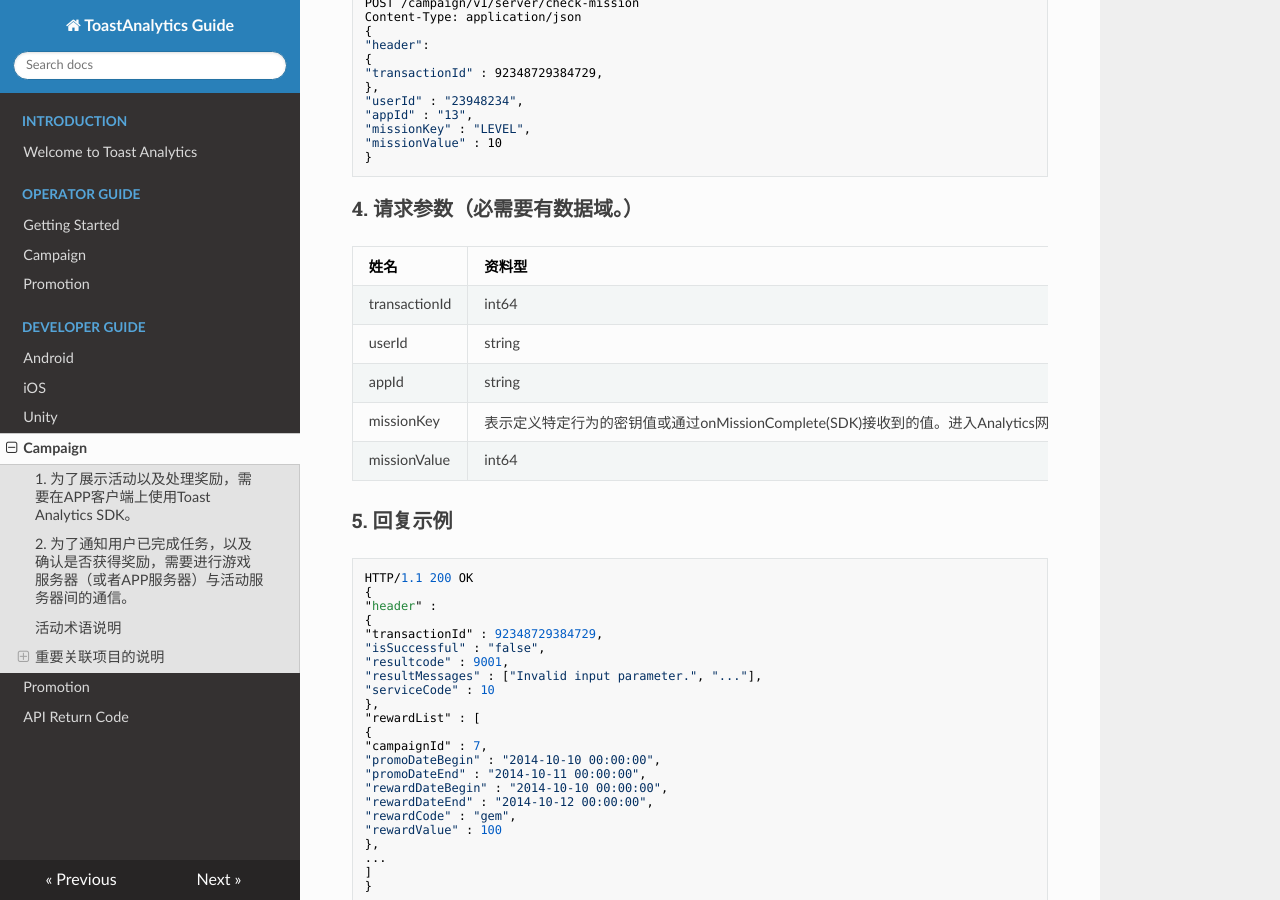
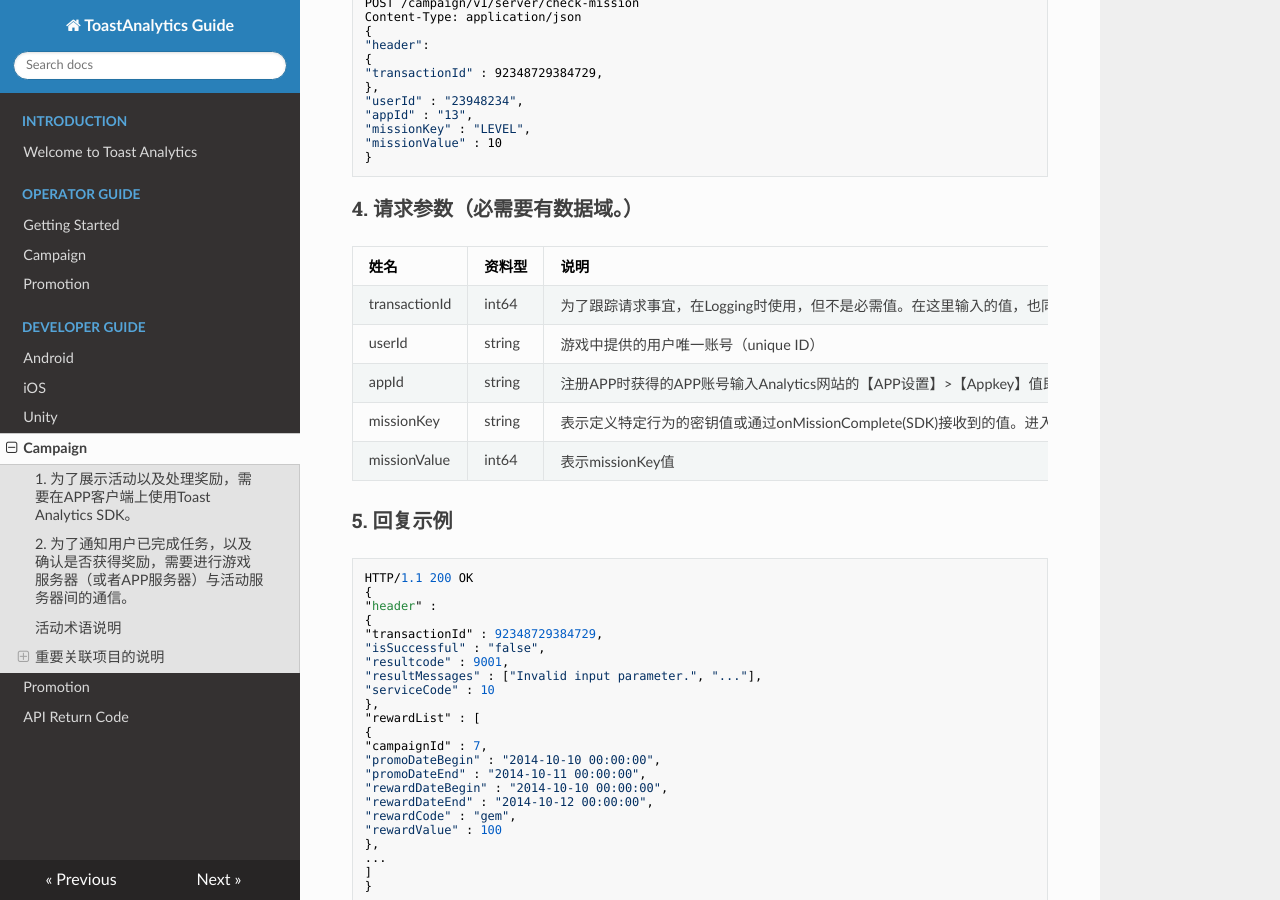
Before and after one commit to ToastAnalytics/ToastAnalytics_ZH, an MkDocs documentation site: the page built from docs/Developer/7. Campaign Developer Guide.md, in a window 1280 px wide and 900 px high, scrolled down 7875 px. Built offline with MkDocs 1.6.1, drawn with Linux system fonts in a browser that asks for light colours; nearby versions of some CDN libraries; old or Windows-style settings are respelled for this version of MkDocs.

Commit message:
Update 7. Campaign Developer Guide.md

```diff
--- a/docs/Developer/7. Campaign Developer Guide.md
+++ b/docs/Developer/7. Campaign Developer Guide.md
@@ -312,10 +312,10 @@ Content-Type: application/json
 
 |姓名|资料型|说明|
 |---|---|---|
-|transactionId|	int64|	为了跟踪请求事宜，在Logging时使用，但不是必需值。在这里输入的值，也同样会在回复数据的transactionId field中完成设置后返回。|
+|transactionId|int64|为了跟踪请求事宜，在Logging时使用，但不是必需值。在这里输入的值，也同样会在回复数据的transactionId field中完成设置后返回。|
 |userId|string|	游戏中提供的用户唯一账号（unique ID）|
 |appId|	string| 注册APP时获得的APP账号输入Analytics网站的【APP设置】>【Appkey】值即可。|
-|missionKey|表示定义特定行为的密钥值或通过onMissionComplete(SDK)接收到的值。进入Analytics网站的【APP设置】>【活动设置】>【任务及奖励道具的设置】后，所注册的任务密钥值 |
+|missionKey|string|表示定义特定行为的密钥值或通过onMissionComplete(SDK)接收到的值。进入Analytics网站的【APP设置】>【活动设置】>【任务及奖励道具的设置】后，所注册的任务密钥值 |
 |missionValue|int64|表示missionKey值 |
 
 ###5. 回复示例
```
